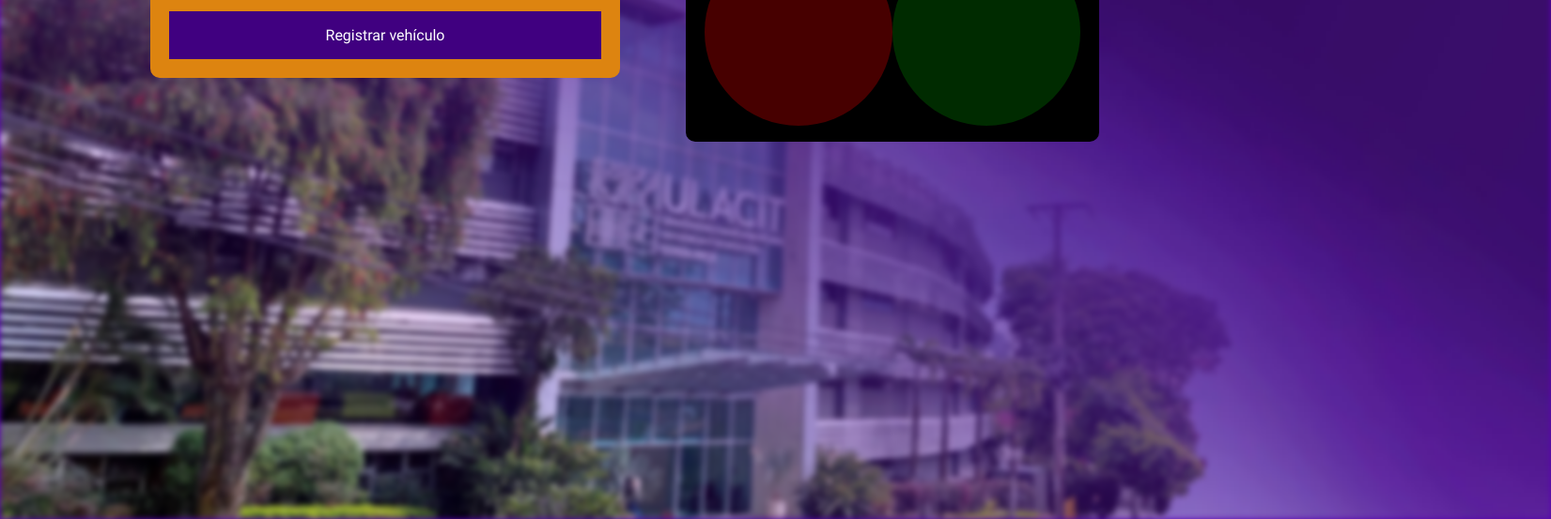
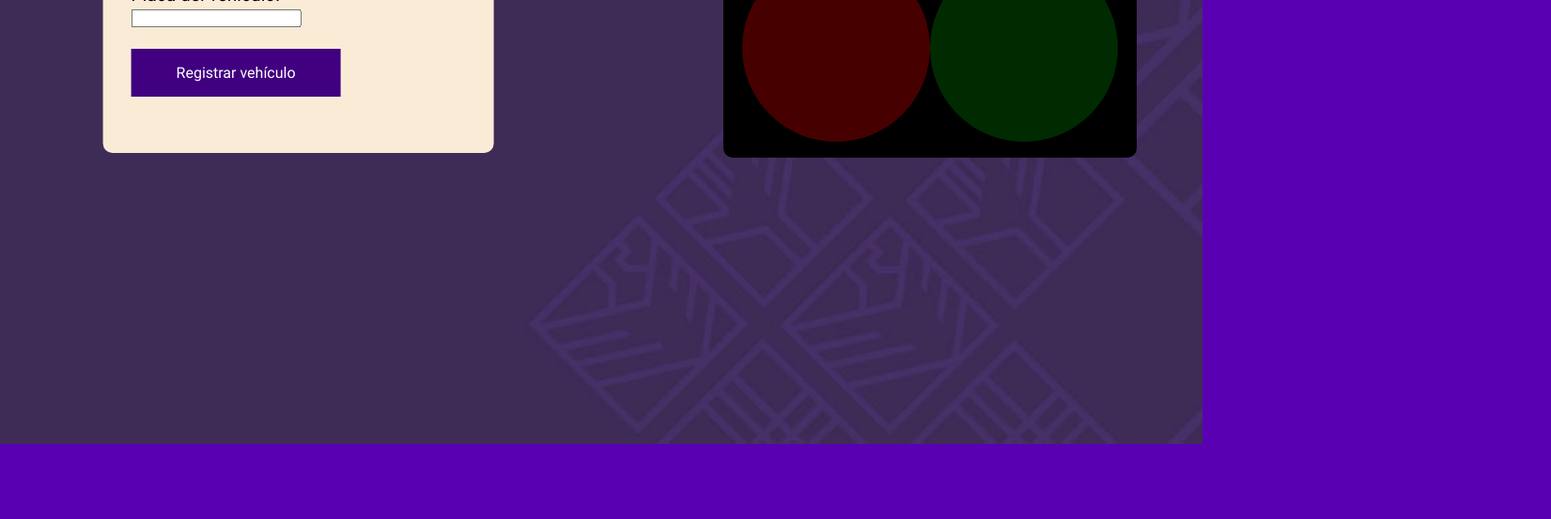
Before and after one commit to LuisValenciano/Parqueo-ULACIT, a website: page views/semaforo.html in a window 1280 px wide. Shown: the part 327-880 px from the top of the page at 94% size, 1651 px wide, since content can reach past the window. After the commit the page ends 800 px from the top, so only its background shows below. Drawn offline with Linux system fonts and the light colour scheme.

Commit message:
Feat(Login-page): Se actualizaron las paginas oficialReporte, oficialParqueo, semaforo para que se parezcan a las otras pantallas

```diff
--- a/styles/oficialParqueo/index.css
+++ b/styles/oficialParqueo/index.css
@@ -10,110 +10,89 @@
   font-family: "CustomFont";
 }
 
+.hero-container {
+  width: 100%;
+  height: 100%;
+}
+
 body {
   background-color: #5900b3;
-  overflow: hidden;
+  background-image: url("../../assets/images/ulacitfondoAdmin.jpg");
+  background-size: cover;
+  background-position: center;
+  background-repeat: no-repeat;
+  background-attachment: fixed;
+  font-family: "Roboto", sans-serif;
+  margin: 0;
+  padding: 0;
+  height: 100vh;
+  display: flex;
+  justify-content: center;
+  align-items: center;
 }
 
-nav {
-  height: 80px;
-  background: #5900b3;
-  display: flex;
-  justify-content: space-between;
-  align-items: center;
-  padding: 0rem calc((100vw - 1300px) / 2);
-  font-size: large;
+.navegador {
+  display: none;
 }
 
 .logo {
   color: white;
   font-size: 2.3rem;
   font-weight: bold;
-  padding: 0 2rem;
+  padding: 10px 30px 15px;
 }
 
 .imagen {
   width: 100%;
+  height: 200px;
+  padding: 30px 0px 40px;
+}
+
+.imagen img {
+  width: 100%;
   height: 100%;
-  background-color: #5900b3;
-  filter: blur(3px);
-  display: flex;
-  position: absolute;
+  /* filter: blur(3px); */
+  object-fit: cover;
 }
 
 nav a {
   text-decoration: none;
   color: white;
-  padding: 0 2rem;
+  padding: 10px 35px 10px;
+}
+
+.login-form {
 }
 
 .login-container {
   border-radius: 10px;
-  font-size: 1.2rem;
-  display: flex;
-  background-color: rgb(221, 132, 16);
+  font-size: 1.5rem;
+  padding: 20px 10px 20px;
   position: relative;
-  top: 250px;
-  left: 655px;
-  transform: translate(-50%, -50%);
-  z-index: 2;
-  width: 900px;
-  padding: 20px;
-  text-align: left;
-  margin-bottom: 10px;
+  top: 230px;
+  left: -1200px;
+  background-color: antiquewhite;
+  width: 300px;
+  object-fit: cover;
+  margin-left: auto;
+  margin-right: auto;
 }
 
-.column-left {
+.column-left h3 {
   font-size: 2.5rem;
   color: white;
-  font-weight: bold;
-  position: absolute;
-  top: 160px;
-  left: 50%;
-  transform: translate(-50%, -50%);
-  z-index: 2;
-  width: 80%;
-  padding: 20px;
-  text-align: left;
-  margin-bottom: 10px;
+  padding: 5px 10px 20px;
+  position: relative;
+  top: -180px;
+  left: 100px;
 }
 
-.column-parrafos {
-  font-size: 1.5rem;
-  color: white;
-  position: absolute;
-  top: 46%;
-  left: 50%;
-  transform: translate(-50%, -50%);
-  z-index: 2;
-
-  padding: 20px;
-  text-align: left;
-  margin-bottom: 10px;
-}
-
-.column-button {
-  font-weight: bold;
-  position: relative;
-  top: 150px;
-  left: 160px;
-  z-index: 2;
-  width: 945px;
-  padding: 0px;
-  text-align: left;
-  margin-bottom: 20px;
-}
-.login-button {
-  width: 860px;
-}
 button {
   padding: 1rem 3rem;
   font-size: 1rem;
   border: none;
   color: white;
   background: #400080;
-  margin-top: 10px;
-  margin-bottom: 10px;
   cursor: pointer;
 }
 
@@ -121,3 +100,111 @@ button:hover {
   background: #a64dff;
   color: white;
 }
+
+.column-button {
+  position: relative;
+  top: 170px;
+}
+
+.login-form {
+  width: 300px;
+}
+
+@media only screen and (min-width: 768px) {
+  .navegador {
+    display: flex;
+    justify-content: space-between;
+    align-items: center;
+    padding: 10px 10px 40px;
+    padding-bottom: 30px;
+    font-size: large;
+    position: fixed;
+    top: 0;
+    width: 100%;
+    z-index: 1000;
+  }
+
+  .navegador .nav-items {
+    display: flex;
+    gap: 20px;
+  }
+
+  .logo {
+    font-size: 3rem;
+  }
+
+  nav a {
+    font-size: 1.4rem;
+  }
+
+  .hero-container {
+    width: 600px;
+    margin: 0 auto;
+  }
+
+  .column-left h1 {
+    padding: 30px 0px 10px;
+    font-size: 3rem;
+  }
+
+  .column-left p {
+    padding: 20px 0px 10px;
+    font-size: 1.5rem;
+  }
+
+  .imagen {
+    width: 100%;
+    height: auto;
+  }
+
+  .login-container {
+    font-size: 1.5rem;
+    width: 40%;
+  }
+
+  .login-container button {
+    font-size: 20px;
+  }
+}
+
+@media only screen and (min-width: 1000px) {
+  .hero-container {
+    width: 1000px;
+  }
+
+  .column-left {
+    width: 50%;
+    float: left;
+    margin-top: 150px;
+  }
+
+  .column-left h1 {
+    padding: 40px 30px 0px;
+  }
+
+  .column-left p {
+    padding: 20px 30px 0px;
+  }
+
+  .imagen {
+    width: 50%;
+    padding-top: 30px 0px 0px;
+    float: right;
+    margin-top: 150px;
+  }
+
+  .login-container {
+    font-size: 1.2rem;
+    padding: 20px 30px 20px;
+    background-color: antiquewhite;
+    width: 95%;
+    height: 25%;
+    display: flex;
+
+    transform: translate(110%, 30%);
+  }
+
+  .login-container button {
+    font-size: 1rem;
+  }
+}
--- a/styles/oficialReporte/index.css
+++ b/styles/oficialReporte/index.css
@@ -10,111 +10,90 @@
   font-family: "CustomFont";
 }
 
+.hero-container {
+  width: 100%;
+  height: 100%;
+}
+
 body {
   background-color: #5900b3;
-  overflow: hidden;
+  background-image: url("../../assets/images/ulacitfondoAdmin.jpg");
+  background-size: cover;
+  background-position: center;
+  background-repeat: no-repeat;
+  background-attachment: fixed;
+  font-family: "Roboto", sans-serif;
+  margin: 0;
+  padding: 0;
+  height: 100vh;
+  display: flex;
+  justify-content: center;
+  align-items: center;
 }
 
-nav {
-  height: 80px;
-  background: #5900b3;
-  display: flex;
-  justify-content: space-between;
-  align-items: center;
-  padding: 0rem calc((100vw - 1300px) / 2);
-  font-size: large;
+.navegador {
+  display: none;
 }
 
 .logo {
   color: white;
   font-size: 2.3rem;
   font-weight: bold;
-  padding: 0 2rem;
+  padding: 10px 30px 15px;
 }
 
 .imagen {
   width: 100%;
+  height: 200px;
+  padding: 30px 0px 40px;
+}
+
+.imagen img {
+  width: 100%;
   height: 100%;
-  background-color: #5900b3;
-  filter: blur(3px);
-  display: flex;
-  position: absolute;
+  /* filter: blur(3px); */
+  object-fit: cover;
 }
 
 nav a {
   text-decoration: none;
   color: white;
-  padding: 0 2rem;
+  padding: 10px 35px 10px;
+}
+
+.login-form {
 }
 
 .login-container {
   border-radius: 10px;
-  font-size: 1.2rem;
-  display: flex;
-  background-color: rgb(221, 132, 16);
+  font-size: 1.5rem;
+  padding: 20px 10px 20px;
   position: relative;
-  top: 250px;
-  left: 655px;
-  transform: translate(-50%, -50%);
-  z-index: 2;
-  width: 900px;
-
-  padding: 20px;
-  text-align: left;
-  margin-bottom: 10px;
+  top: 230px;
+  left: -800px;
+  background-color: antiquewhite;
+  width: 300px;
+  object-fit: cover;
+  margin-left: auto;
+  margin-right: auto;
 }
 
-.column-left {
+.column-left h3 {
   font-size: 2.5rem;
   color: white;
-  font-weight: bold;
-  position: absolute;
-  top: 160px;
-  left: 50%;
-  transform: translate(-50%, -50%);
-  z-index: 2;
-  width: 80%;
-  padding: 20px;
-  text-align: left;
-  margin-bottom: 10px;
+  padding: 5px 10px 20px;
+  position: relative;
+  width: 1000px;
+  top: -180px;
+  left: 100px;
 }
 
-.column-parrafos {
-  font-size: 1.5rem;
-  color: white;
-  position: absolute;
-  top: 46%;
-  left: 50%;
-  transform: translate(-50%, -50%);
-  z-index: 2;
-
-  padding: 20px;
-  text-align: left;
-  margin-bottom: 10px;
-}
-
-.column-button {
-  font-weight: bold;
-  position: relative;
-  top: 150px;
-  left: 160px;
-  z-index: 2;
-  width: 945px;
-  padding: 0px;
-  text-align: left;
-  margin-bottom: 20px;
-}
-.login-button {
-  width: 860px;
-}
 button {
   padding: 1rem 3rem;
   font-size: 1rem;
   border: none;
   color: white;
   background: #400080;
-  margin-top: 15px;
-  margin-bottom: 15px;
   cursor: pointer;
 }
 
@@ -122,3 +101,111 @@ button:hover {
   background: #a64dff;
   color: white;
 }
+
+.column-button {
+  position: relative;
+  top: 170px;
+}
+
+.login-form {
+  width: 300px;
+}
+
+@media only screen and (min-width: 768px) {
+  .navegador {
+    display: flex;
+    justify-content: space-between;
+    align-items: center;
+    padding: 10px 10px 40px;
+    padding-bottom: 30px;
+    font-size: large;
+    position: fixed;
+    top: 0;
+    width: 100%;
+    z-index: 1000;
+  }
+
+  .navegador .nav-items {
+    display: flex;
+    gap: 20px;
+  }
+
+  .logo {
+    font-size: 3rem;
+  }
+
+  nav a {
+    font-size: 1.4rem;
+  }
+
+  .hero-container {
+    width: 600px;
+    margin: 0 auto;
+  }
+
+  .column-left h1 {
+    padding: 30px 0px 10px;
+    font-size: 3rem;
+  }
+
+  .column-left p {
+    padding: 20px 0px 10px;
+    font-size: 1.5rem;
+  }
+
+  .imagen {
+    width: 100%;
+    height: auto;
+  }
+
+  .login-container {
+    font-size: 1.5rem;
+    width: 40%;
+  }
+
+  .login-container button {
+    font-size: 20px;
+  }
+}
+
+@media only screen and (min-width: 1000px) {
+  .hero-container {
+    width: 1000px;
+  }
+
+  .column-left {
+    width: 50%;
+    float: left;
+    margin-top: 150px;
+  }
+
+  .column-left h1 {
+    padding: 40px 30px 0px;
+  }
+
+  .column-left p {
+    padding: 20px 30px 0px;
+  }
+
+  .imagen {
+    width: 50%;
+    padding-top: 30px 0px 0px;
+    float: right;
+    margin-top: 150px;
+  }
+
+  .login-container {
+    font-size: 1.2rem;
+    padding: 20px 30px 20px;
+    background-color: antiquewhite;
+    width: 65%;
+    height: 30%;
+    display: flex;
+
+    transform: translate(110%, 30%);
+  }
+
+  .login-container button {
+    font-size: 1rem;
+  }
+}
--- a/styles/semaforo/index.css
+++ b/styles/semaforo/index.css
@@ -10,114 +10,90 @@
   font-family: "CustomFont";
 }
 
+.hero-container {
+  width: 100%;
+  height: 100%;
+}
+
 body {
   background-color: #5900b3;
-  overflow: hidden;
+  background-image: url("../../assets/images/ulacitfondoAdmin.jpg");
+  background-size: cover;
+  background-position: center;
+  background-repeat: no-repeat;
+  background-attachment: fixed;
+  font-family: "Roboto", sans-serif;
+  margin: 0;
+  padding: 0;
+  height: 100vh;
+  display: flex;
+  justify-content: center;
+  align-items: center;
 }
 
-nav {
-  height: 80px;
-  background: #5900b3;
-  display: flex;
-  justify-content: space-between;
-  align-items: center;
-  padding: 0rem calc((100vw - 1300px) / 2);
-  font-size: large;
+.navegador {
+  display: none;
 }
 
 .logo {
   color: white;
   font-size: 2.3rem;
   font-weight: bold;
-  padding: 0 2rem;
+  padding: 10px 30px 15px;
 }
 
 .imagen {
   width: 100%;
+  height: 200px;
+  padding: 30px 0px 40px;
+}
+
+.imagen img {
+  width: 100%;
   height: 100%;
-  background-color: #5900b3;
-  filter: blur(3px);
-  display: flex;
-  position: absolute;
+  /* filter: blur(3px); */
+  object-fit: cover;
 }
 
 nav a {
   text-decoration: none;
   color: white;
-  padding: 0 2rem;
+  padding: 10px 35px 10px;
+}
+
+.login-form {
 }
 
 .login-container {
   border-radius: 10px;
-  font-size: 1.2rem;
-  display: flex;
-  background-color: rgb(221, 132, 16);
+  font-size: 1.5rem;
+  padding: 20px 10px 20px;
   position: relative;
-  top: 250px;
-  left: 410px;
-  transform: translate(-50%, -50%);
-  z-index: 2;
-  width: 500px;
-  padding: 20px;
-  text-align: left;
-  margin-bottom: 10px;
+  top: 230px;
+  left: -1100px;
+  background-color: antiquewhite;
+  width: 300px;
+  object-fit: cover;
+  margin-left: auto;
+  margin-right: auto;
 }
 
-.column-left {
+.column-left h3 {
   font-size: 2.5rem;
   color: white;
-  font-weight: bold;
-  position: absolute;
-  top: 160px;
-  left: 50%;
-  transform: translate(-50%, -50%);
-  z-index: 2;
-  width: 80%;
-  padding: 20px;
-  text-align: left;
-  margin-bottom: 10px;
+  padding: 5px 10px 20px;
+  position: relative;
+  top: -180px;
+  left: 100px;
+  width: 1000px;
 }
 
-.column-parrafos {
-  font-size: 1.5rem;
-  color: white;
-  position: absolute;
-  top: 46%;
-  left: 50%;
-  transform: translate(-50%, -50%);
-  z-index: 2;
-
-  padding: 20px;
-  text-align: left;
-  margin-bottom: 10px;
-}
-.prueba {
-  position: relative;
-  top: 150px;
-  left: 160px;
-}
-
-.column-button {
-  font-weight: bold;
-  position: relative;
-  top: 150px;
-  left: 160px;
-  z-index: 2;
-  width: 945px;
-  padding: 0px;
-  text-align: left;
-  margin-bottom: 20px;
-}
-.login-button {
-  width: 460px;
-}
 button {
   padding: 1rem 3rem;
   font-size: 1rem;
   border: none;
   color: white;
   background: #400080;
-
   cursor: pointer;
 }
 
@@ -125,6 +101,115 @@ button:hover {
   background: #a64dff;
   color: white;
 }
+
+.column-button {
+  position: relative;
+  top: 170px;
+}
+
+.login-form {
+  width: 300px;
+}
+
+@media only screen and (min-width: 768px) {
+  .navegador {
+    display: flex;
+    justify-content: space-between;
+    align-items: center;
+    padding: 10px 10px 40px;
+    padding-bottom: 30px;
+    font-size: large;
+    position: fixed;
+    top: 0;
+    width: 100%;
+    z-index: 1000;
+  }
+
+  .navegador .nav-items {
+    display: flex;
+    gap: 20px;
+  }
+
+  .logo {
+    font-size: 3rem;
+  }
+
+  nav a {
+    font-size: 1.4rem;
+  }
+
+  .hero-container {
+    width: 600px;
+    margin: 0 auto;
+  }
+
+  .column-left h1 {
+    padding: 30px 0px 10px;
+    font-size: 3rem;
+  }
+
+  .column-left p {
+    padding: 20px 0px 10px;
+    font-size: 1.5rem;
+  }
+
+  .imagen {
+    width: 100%;
+    height: auto;
+  }
+
+  .login-container {
+    font-size: 1.5rem;
+    width: 40%;
+  }
+
+  .login-container button {
+    font-size: 20px;
+  }
+}
+
+@media only screen and (min-width: 1000px) {
+  .hero-container {
+    width: 1000px;
+  }
+
+  .column-left {
+    width: 50%;
+    float: left;
+    margin-top: 150px;
+  }
+
+  .column-left h1 {
+    padding: 40px 30px 0px;
+  }
+
+  .column-left p {
+    padding: 20px 30px 0px;
+  }
+
+  .imagen {
+    width: 50%;
+    padding-top: 30px 0px 0px;
+    float: right;
+    margin-top: 150px;
+  }
+
+  .login-container {
+    font-size: 1.2rem;
+    padding: 20px 30px 20px;
+    background-color: antiquewhite;
+    width: 65%;
+    height: 25%;
+    display: flex;
+
+    transform: translate(110%, 30%);
+  }
+
+  .login-container button {
+    font-size: 1rem;
+  }
+}
+
 .dot {
   height: 200px;
   width: 200px;
@@ -155,8 +240,8 @@ button:hover {
   display: flex;
   background-color: black;
   position: relative;
-  top: 113px;
-  left: 950px;
+  top: 180px;
+  left: 350px;
   transform: translate(-50%, -50%);
   z-index: 2;
   width: 440px;
--- a/views/semaforo.html
+++ b/views/semaforo.html
@@ -7,7 +7,7 @@
     <link rel="stylesheet" href="../styles/semaforo/index.css" />
   </head>
   <body>
-    <nav>
+    <nav class="navegador">
       <div class="logo">ULACIT Parking</div>
       <div class="nav-items">
         <a href="">Home</a>
@@ -21,10 +21,6 @@
     </div>
 
     <div class="hero-container">
-      <div class="imagen">
-        <img src="../assets/images/ulacitfondo.jpg" alt="" />
-      </div>
-
       <div class="login-container">
         <form id="login-form">
           <label for="username">Placa del vehículo: </label><br />
```
Also changed, not shown: views/oficialParqueo.html (+3 -6 lines), views/oficialReporte.html (+1 -5 lines).
